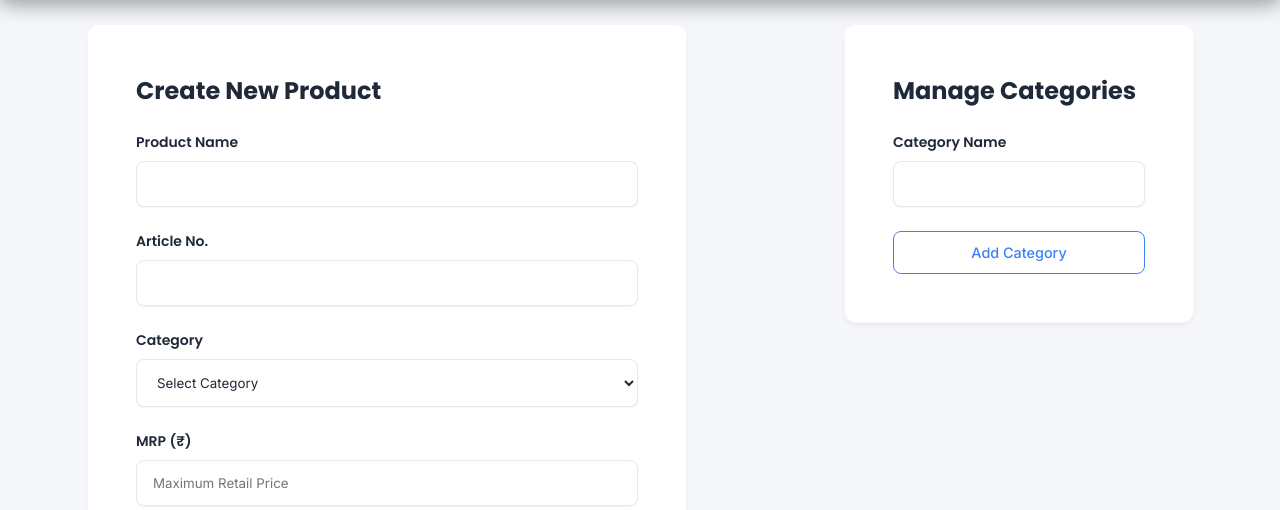
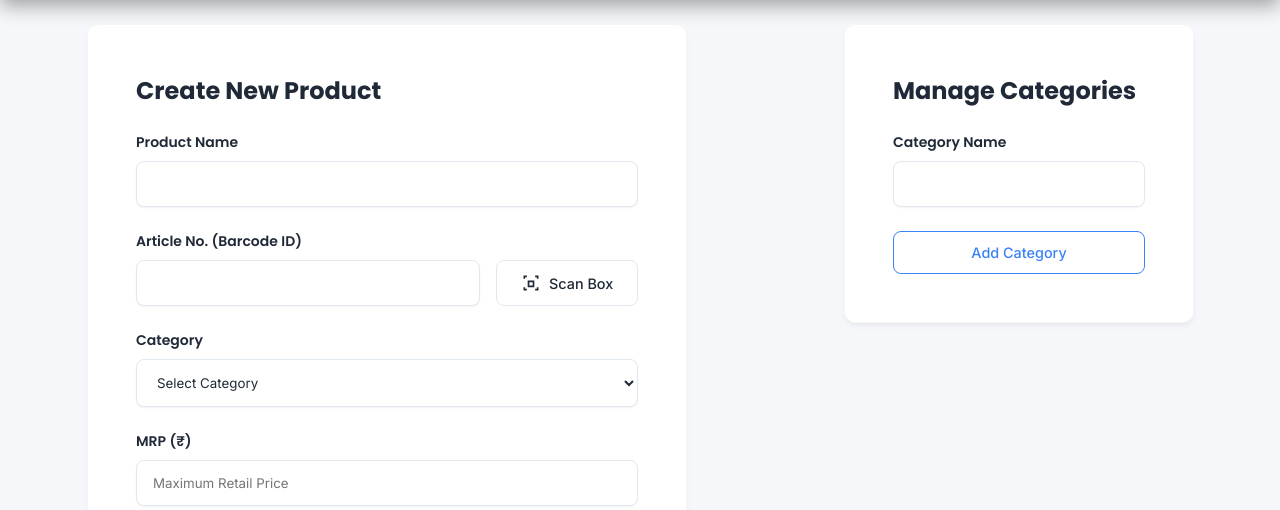
Before and after one commit to sudeep291/inventory, a Flask app: page /add_product in a window 1280 px wide. Shown: the part 64-574 px from the top of the page. Run offline with Flask 3, Linux system fonts and the light colour scheme; the visitor is signed in with stand-in values (Sample User, id 1); data that the repository does not hold is empty; some libraries are stand-ins or nearby versions.

Commit message:
feat(inventory): add barcode scanner to add product layout for physical tagging

```diff
--- a/templates/add_product.html
+++ b/templates/add_product.html
@@ -6,7 +6,23 @@
         <h2 style="margin-bottom:1.5rem">Create New Product</h2>
         <form id="productForm" enctype="multipart/form-data">
             <div class="form-group"><label>Product Name</label><input type="text" name="name" required></div>
-            <div class="form-group"><label>Article No.</label><input type="text" name="article_no" required></div>
+            <div class="form-group">
+                <label>Article No. (Barcode ID)</label>
+                <div style="display:flex; gap:1rem; flex-wrap: wrap;">
+                    <input type="text" name="article_no" id="addArticleInput" required style="flex:1;">
+                    <button type="button" class="btn outline" id="btnScanBarcodeAdd" style="display:flex; align-items:center; gap:0.5rem; color:var(--text-primary); border-color:var(--border);">
+                        <svg width="20" height="20" fill="none" stroke="currentColor" stroke-width="2" viewBox="0 0 24 24"><path d="M4 7V4h3m10 0h3v3m0 10v3h-3M4 17v3h3m2-10h6v6H9v-6z"></path></svg>
+                        Scan Box
+                    </button>
+                </div>
+                <!-- Barcode Scanner Viewport -->
+                <div id="readerWrapperAdd" style="display:none; margin-top:1.5rem; border-radius:12px; overflow:hidden; box-shadow:0 10px 25px rgba(0,0,0,0.2); border:2px solid var(--primary);">
+                    <div id="readerAdd" style="width:100%; border:none;"></div>
+                    <div style="padding:1rem; text-align:center; background:var(--bg-white);">
+                        <button type="button" class="btn danger" onclick="stopBarcodeScannerAdd()" style="padding:0.4rem 1rem;">Cancel Scan</button>
+                    </div>
+                </div>
+            </div>
             <div class="form-group">
                 <label>Category</label>
                 <select name="category_id" id="categorySelect" required><option value="">Select Category</option></select>
@@ -188,4 +204,47 @@
         document.getElementById('imagePreview').src = '';
     }
 </script>
+<script src="https://unpkg.com/html5-qrcode" type="text/javascript"></script>
+<script>
+    // Native Barcode Scanner Integration for Data Entry
+    let html5QrcodeScannerAdd = null;
+
+    document.getElementById('btnScanBarcodeAdd').addEventListener('click', () => {
+        document.getElementById('readerWrapperAdd').style.display = 'block';
+
+        if (!html5QrcodeScannerAdd) {
+            html5QrcodeScannerAdd = new Html5QrcodeScanner(
+                "readerAdd",
+                { fps: 10, qrbox: {width: 250, height: 150}, aspectRatio: 1.0 },
+                /* verbose= */ false
+            );
+
+            html5QrcodeScannerAdd.render(onScanSuccessAdd, onScanFailureAdd);
+        }
+    });
+
+    function stopBarcodeScannerAdd() {
+        document.getElementById('readerWrapperAdd').style.display = 'none';
+        if (html5QrcodeScannerAdd) {
+            try {
+                html5QrcodeScannerAdd.clear();
+            } catch(e) {}
+            html5QrcodeScannerAdd = null;
+        }
+    }
+
+    function onScanSuccessAdd(decodedText, decodedResult) {
+        // Stop scanning immediately on success
+        stopBarcodeScannerAdd();
+
+        // Populate the input
+        const searchInput = document.getElementById('addArticleInput');
+        searchInput.value = decodedText;
+        showToast("Barcode Scanned: " + decodedText);
+    }
+
+    function onScanFailureAdd(error) {
+        // handle scan failure silently
+    }
+</script>
 {% endblock %}
```
